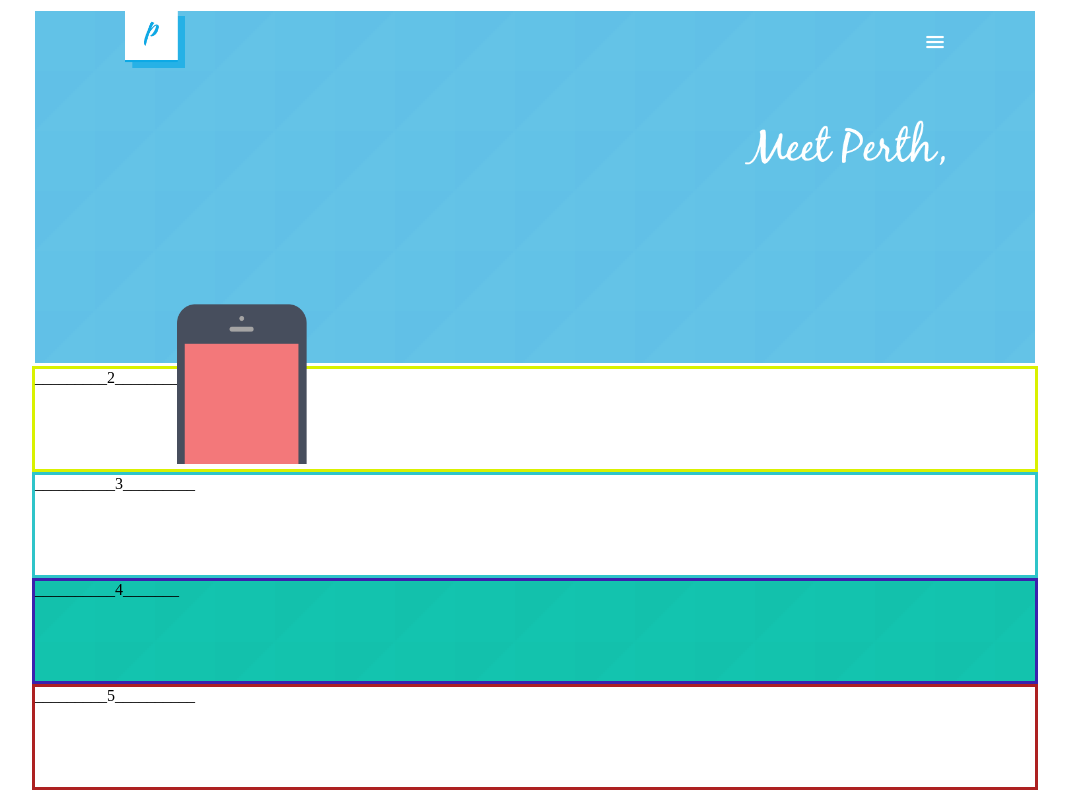
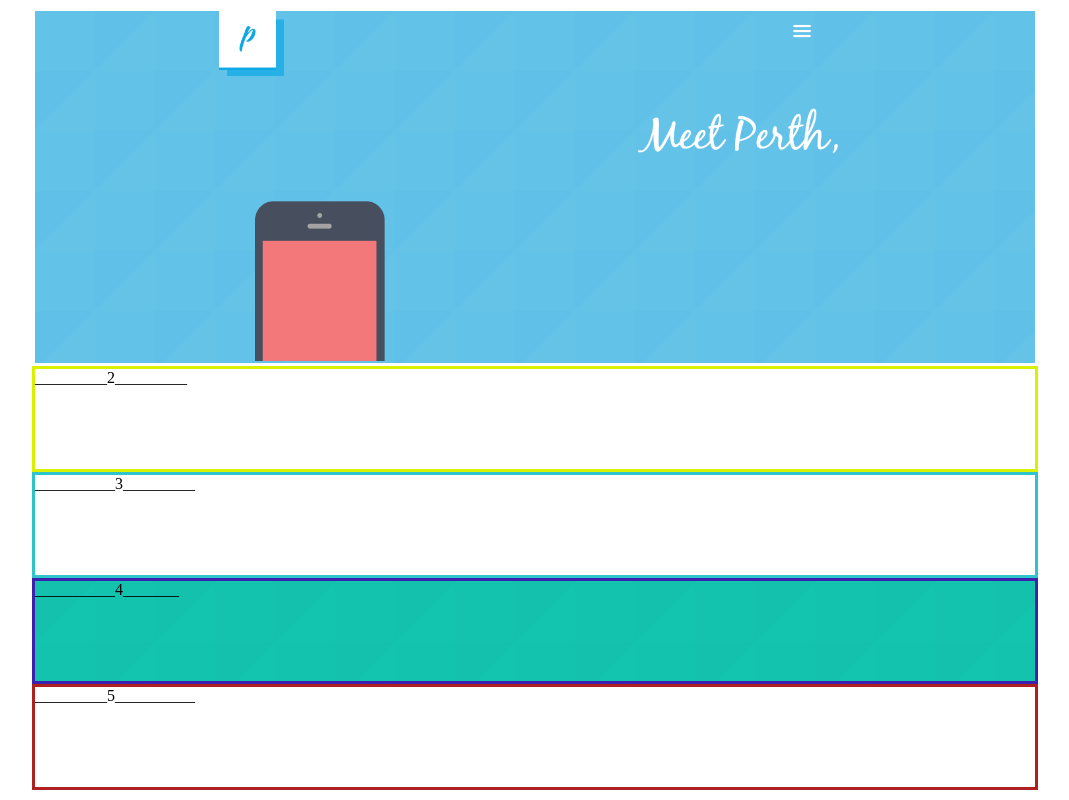
Before and after one commit to luuucasmoreira/luuucasmoreira.estudo-front, a plain HTML site: page index.html in a window 1280 px wide. Shown: the whole page, without its empty margins (105-1174 px from the left). Drawn offline with Linux system fonts and the light colour scheme.

Commit message:
acerto em imagens do topo

```diff
--- a/css/style.css
+++ b/css/style.css
@@ -8,37 +8,38 @@
 
 }
 #imgIphone{
-    max-width: 130px;
+    width: 130px;
     height: 160px;
-    align-self: center;
-    position: absolute;
+    float: center;
+    position: relative;
     left: 22%;
-    bottom: 42%;
+    top: 54%;
+
 }
 #logoWith{
-    width: 60px;
-    height: 60px;
+    width: 65px;
+    height: 65px;
     align-self: center;
-    position: absolute;
-    left: 18%;
-    top: 1%;
+    position: relative;
+    left: 5%;
+    bottom: 27%;
 
 }
 #titleTopo{
     width: 200px;
     height: 45px;
     align-self: center;
-    position: absolute;
-    right: 18%;
-    top: 15%;
+    position: relative;
+    left: 40%;
+    bottom: 5%;
 }
 #iconHamburger{
     width: 20px;
     height: 20px;
     align-self: center;
-    position: absolute;
-    right: 18%;
-    top: 4%;
+    position: relative;
+    left:  35%;
+    bottom: 37%;
 }
 
 #meio{
```
